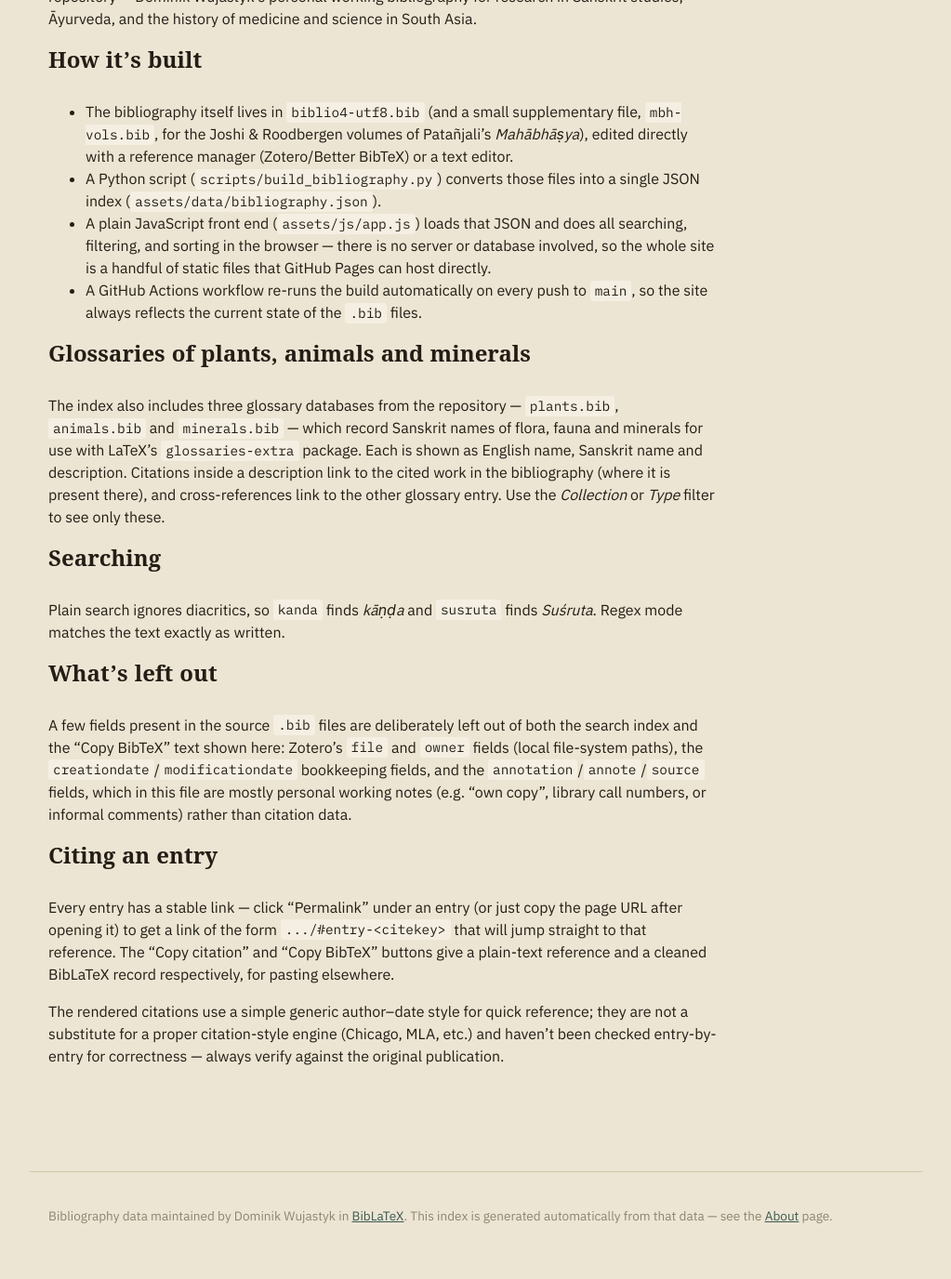
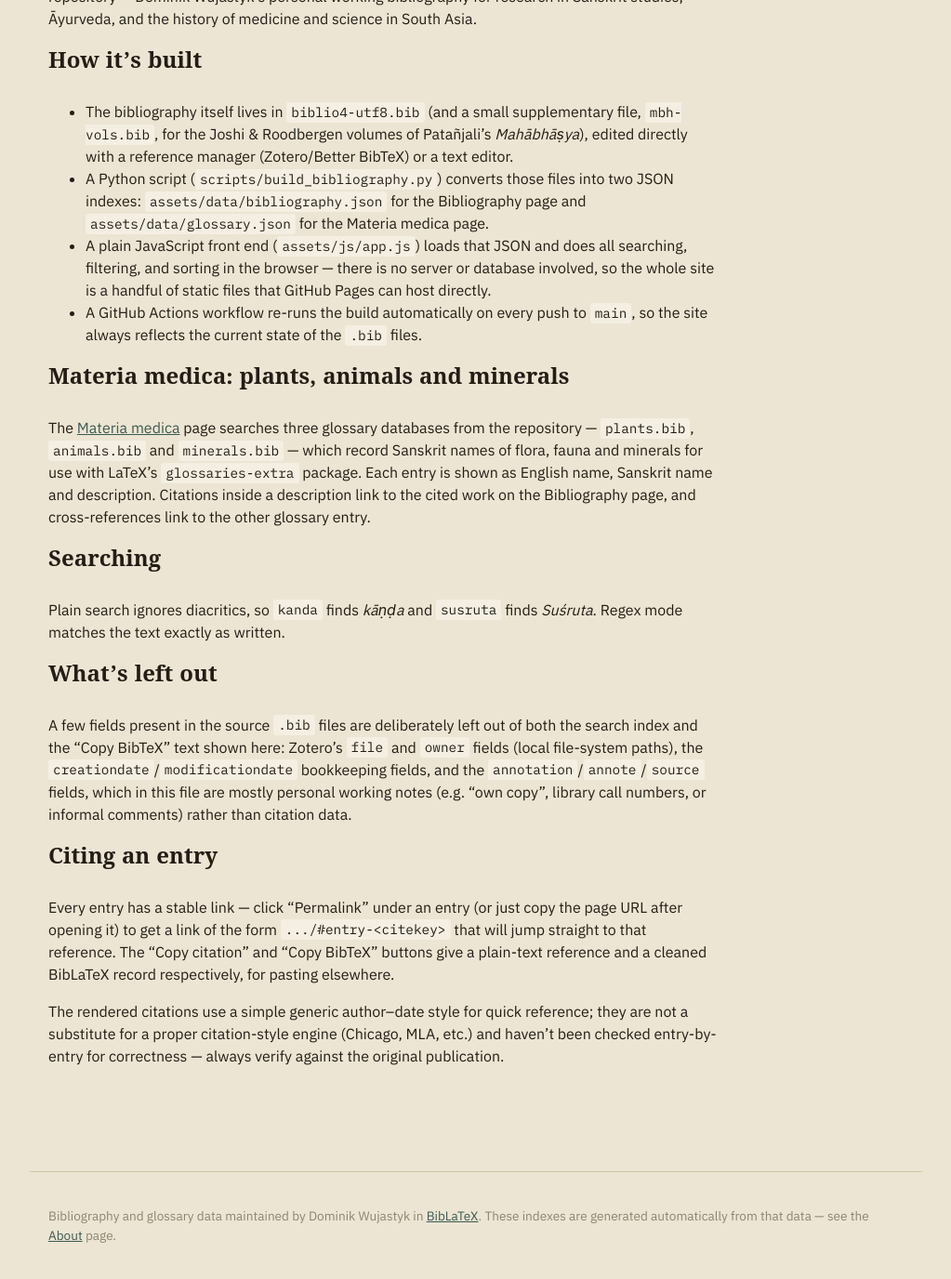
Before and after one commit to wujastyk/bibliographies, a Jekyll site: the page built from about.md, in a window 1280 px wide and 1400 px high, scrolled down 227 px. Shown: the top 1376 px of the window at 93% size, without its empty margins (128-1151 px from the left). Built offline with Jekyll 4.4.1, drawn with Linux system fonts in a browser that asks for light colours; some web fonts are replaced; some of the changed text lies outside the part shown.

Commit message:
split bib and glossary searches

```diff
--- a/_layouts/default.html
+++ b/_layouts/default.html
@@ -16,7 +16,8 @@
   <div class="site-header__inner">
     <a class="site-header__title" href="{{ '/' | relative_url }}">Bibliographies and indexes of materia medica</a>
     <nav class="site-header__nav">
-      <a href="{{ '/' | relative_url }}"{% if page.url == '/' %} class="is-active"{% endif %}>Search</a>
+      <a href="{{ '/' | relative_url }}"{% if page.url == '/' %} class="is-active"{% endif %}>Bibliography</a>
+      <a href="{{ '/materia-medica/' | relative_url }}"{% if page.url == '/materia-medica/' %} class="is-active"{% endif %}>Materia medica</a>
       <a href="{{ '/about/' | relative_url }}"{% if page.url == '/about/' %} class="is-active"{% endif %}>About</a>
       <!-- <a href="https://github.com/wujastyk/bibliographies" target="_blank" rel="noopener">Source .bib files</a> -->
     </nav>
@@ -26,7 +27,7 @@
 {{ content }}
 </main>
 <footer class="site-footer">
-  <p>Bibliography data maintained by Dominik Wujastyk in <a href="https://github.com/wujastyk/bibliographies" target="_blank" rel="noopener">BibLaTeX</a>. This index is generated automatically from that data &mdash; see the <a href="{{ '/about/' | relative_url }}">About</a> page.</p>
+  <p>Bibliography and glossary data maintained by Dominik Wujastyk in <a href="https://github.com/wujastyk/bibliographies" target="_blank" rel="noopener">BibLaTeX</a>. These indexes are generated automatically from that data &mdash; see the <a href="{{ '/about/' | relative_url }}">About</a> page.</p>
 </footer>
 </body>
 </html>
--- a/about.md
+++ b/about.md
@@ -19,7 +19,9 @@
   of Patañjali's *Mahābhāṣya*), edited directly with a reference manager
   (Zotero/Better BibTeX) or a text editor.
 - A Python script (`scripts/build_bibliography.py`) converts those files
-  into a single JSON index (`assets/data/bibliography.json`).
+  into two JSON indexes: `assets/data/bibliography.json` for the
+  Bibliography page and `assets/data/glossary.json` for the Materia
+  medica page.
 - A plain JavaScript front end (`assets/js/app.js`) loads that JSON and
   does all searching, filtering, and sorting in the browser — there is no
   server or database involved, so the whole site is a handful of static
@@ -28,16 +30,16 @@
   to `main`, so the site always reflects the current state of the `.bib`
   files.
 
-## Glossaries of plants, animals and minerals
+## Materia medica: plants, animals and minerals
 
-The index also includes three glossary databases from the repository —
-`plants.bib`, `animals.bib` and `minerals.bib` — which record Sanskrit
-names of flora, fauna and minerals for use with LaTeX's
-`glossaries-extra` package. Each is shown as English name, Sanskrit name
-and description. Citations inside a description link to the cited work
-in the bibliography (where it is present there), and cross-references
-link to the other glossary entry. Use the *Collection* or *Type* filter
-to see only these.
+The [Materia medica]({{ '/materia-medica/' | relative_url }}) page
+searches three glossary databases from the repository — `plants.bib`,
+`animals.bib` and `minerals.bib` — which record Sanskrit names of flora,
+fauna and minerals for use with LaTeX's `glossaries-extra` package. Each
+entry is shown as English name, Sanskrit name and description.
+Citations inside a description link to the cited work on the
+Bibliography page, and cross-references link to the other glossary
+entry.
 
 ## Searching
 
--- a/index.html
+++ b/index.html
@@ -1,8 +1,9 @@
 ---
 layout: default
-title: Search
+title: Bibliography
 ---
-<section class="app" id="app" data-loading="true">
+<section class="app" id="app" data-loading="true" data-source="bibliography.json"
+         data-other-page="{{ '/materia-medica/' | relative_url }}" data-other-ids="^(plants|animals|minerals)-">
 
   <div class="app__intro">
     <p>{{ site.description }} <span id="entry-count-blurb"></span></p>
```
Also changed, not shown: assets/js/app.js (+38 -18 lines), materia-medica.html (added, +76 -0 lines), scripts/build_bibliography.py (+12 -8 lines), scripts/glossary.py (+8 -4 lines), .github/workflows/build-and-deploy.yml.
